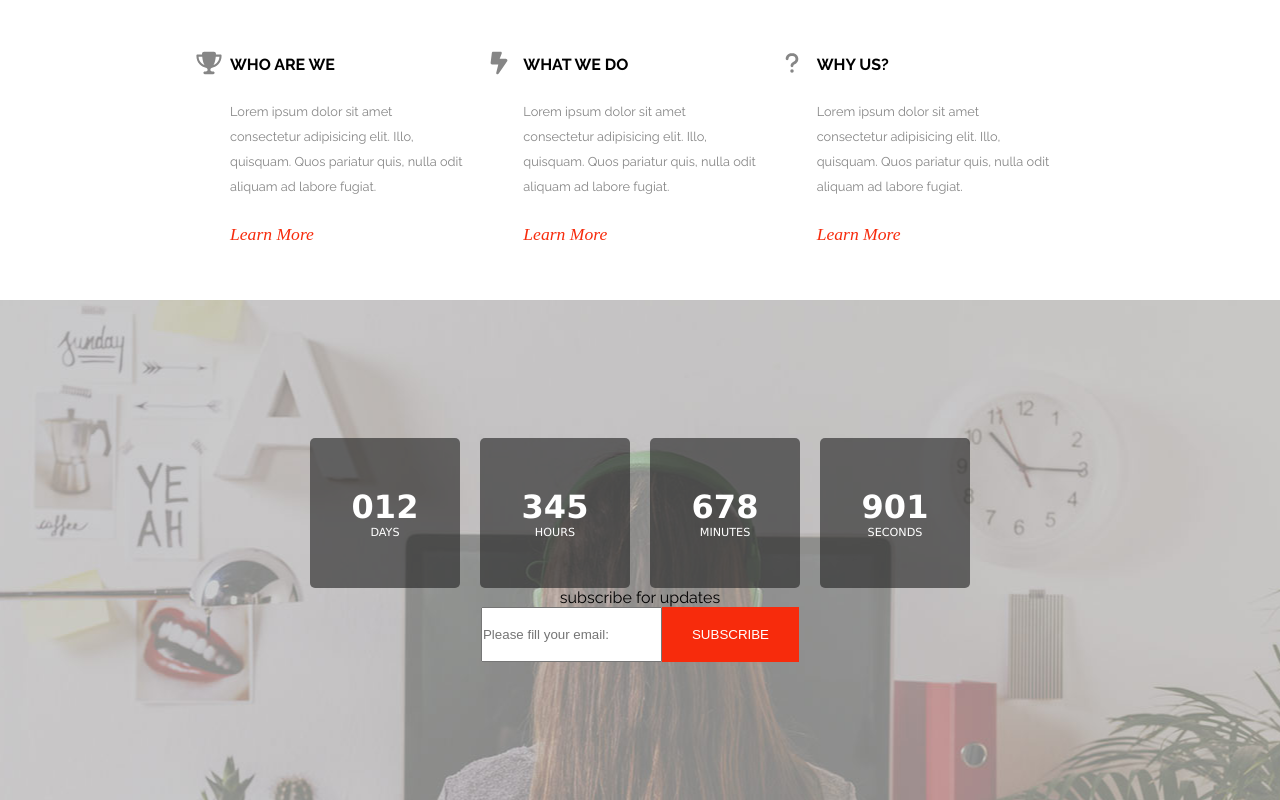
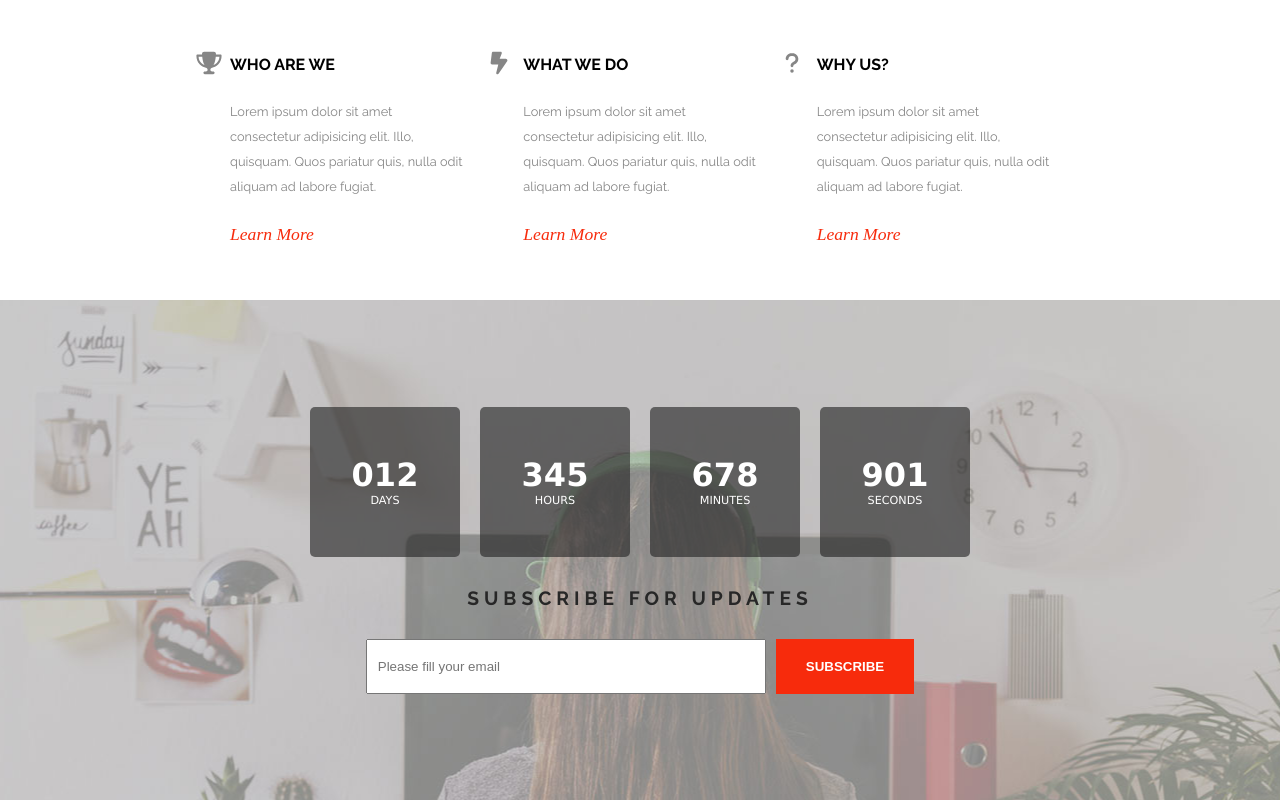
Before and after one commit to Neeiser/proj-html-vuejs, a Vue app: page / in a window 1280 px wide. Shown: the part 700-1500 px from the top of the page. Built offline with nearby package versions, Linux system fonts and the light colour scheme.

Commit message:
timer-section done

```diff
--- a/src/components/main/main-components/SectionSubscribeKeynote.vue
+++ b/src/components/main/main-components/SectionSubscribeKeynote.vue
@@ -8,9 +8,9 @@
                 <div class="text-vertical-centering">678<span>Minutes</span></div>
                 <div class="text-vertical-centering">901<span>Seconds</span></div>
             </div>
-            <span>subscribe for updates</span>
+            <span class="sub-text">subscribe for updates</span>
             <form>
-                <input type="email" id="email" name="email" placeholder="Please fill your email:">
+                <input type="email" id="email" name="email" placeholder="Please fill your email">
                 <button class="btn-style" type="submit">subscribe</button>
             </form>
         </div>
@@ -52,15 +52,26 @@ section{
                 }
             }
         }
-
+        .sub-text{
+            margin: 30px 0px;
+            font-size: 1.2rem;
+            font-weight: 700;
+            letter-spacing: 5px;
+            text-transform: uppercase;
+            color: $mine-shaft;
+        }
     }
     form{
         input{
             height: 55px;
+            width: 400px;
+            padding: 10px;
+            margin-right: 10px;
         }
         .btn-style{
             color: $white;
             background-color: $scarlet;
+            font-weight: 700;
             border-radius: 0px;
         }
     }
```
